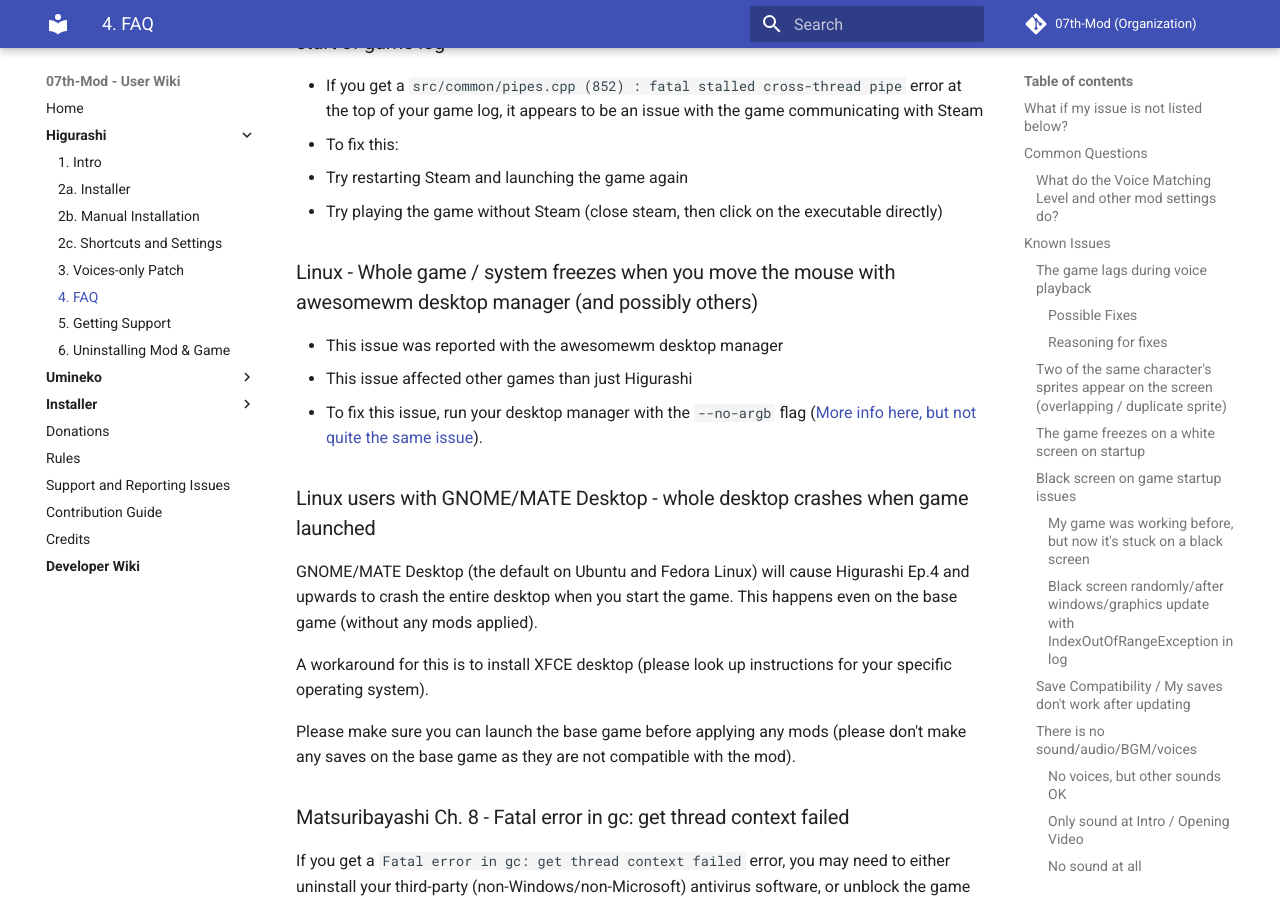
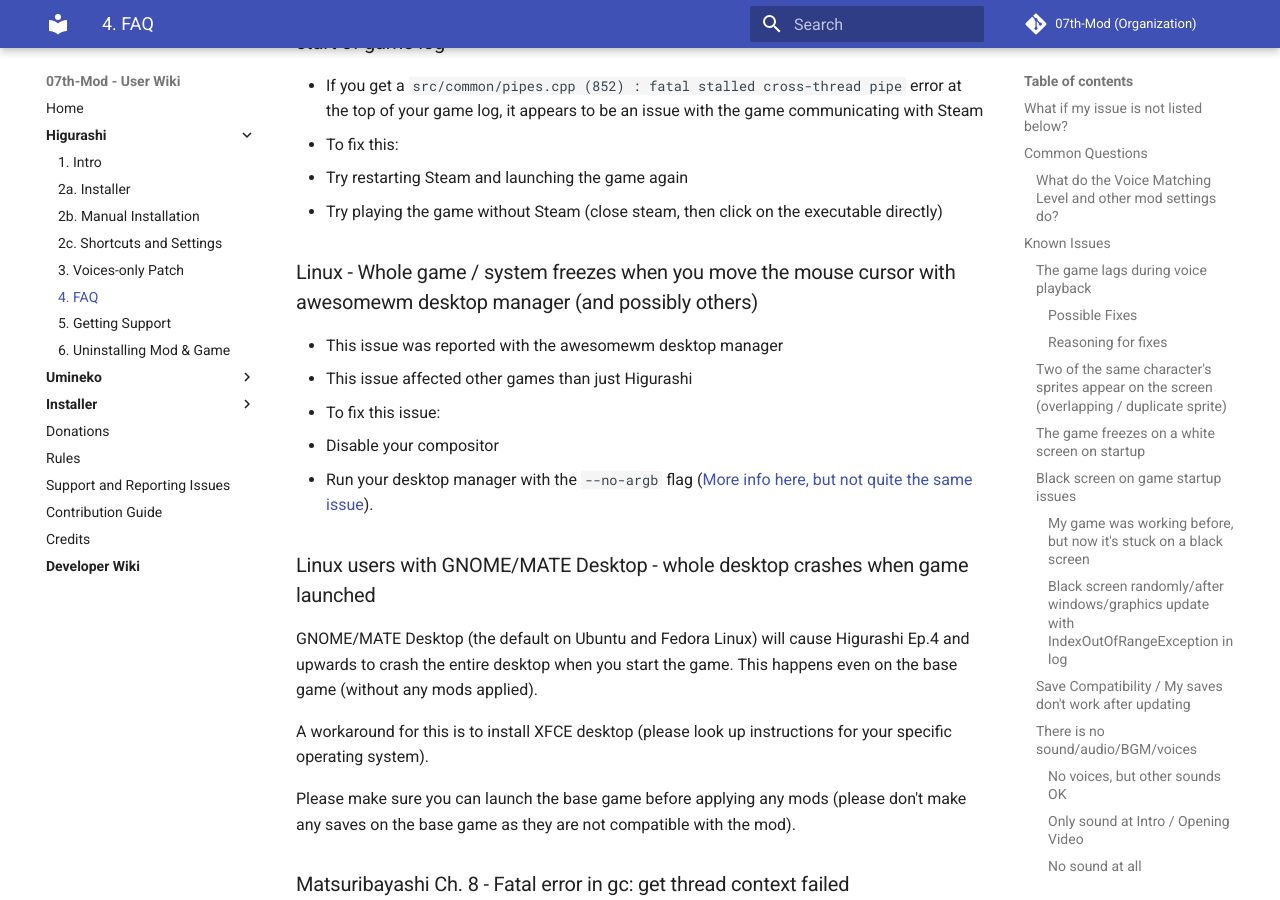
Before and after one commit to 07th-mod/wiki, an MkDocs documentation site: the page built from docs/Higurashi/FAQ.md, in a window 1280 px wide and 900 px high, scrolled down 4314 px. Built offline with MkDocs 1.6.1 and Material for MkDocs 9.7.7, drawn with Linux system fonts in a browser that asks for light colours.

Commit message:
Add missing step in linux mouse freeze FAQ

```diff
--- a/docs/Higurashi/FAQ.md
+++ b/docs/Higurashi/FAQ.md
@@ -136,11 +136,13 @@
   - Try restarting Steam and launching the game again
   - Try playing the game without Steam (close steam, then click on the executable directly)
 
-### Linux - Whole game / system freezes when you move the mouse with awesomewm desktop manager (and possibly others)
+### Linux - Whole game / system freezes when you move the mouse cursor with awesomewm desktop manager (and possibly others)
 
 - This issue was reported with the awesomewm desktop manager
 - This issue affected other games than just Higurashi
-- To fix this issue, run your desktop manager with the `--no-argb` flag ([More info here, but not quite the same issue](https://github.com/awesomeWM/awesome/issues/2502)).
+- To fix this issue:
+  1. Disable your compositor
+  2. Run your desktop manager with the `--no-argb` flag ([More info here, but not quite the same issue](https://github.com/awesomeWM/awesome/issues/2502)).
 
 ### Linux users with GNOME/MATE Desktop - whole desktop crashes when game launched
 
```
